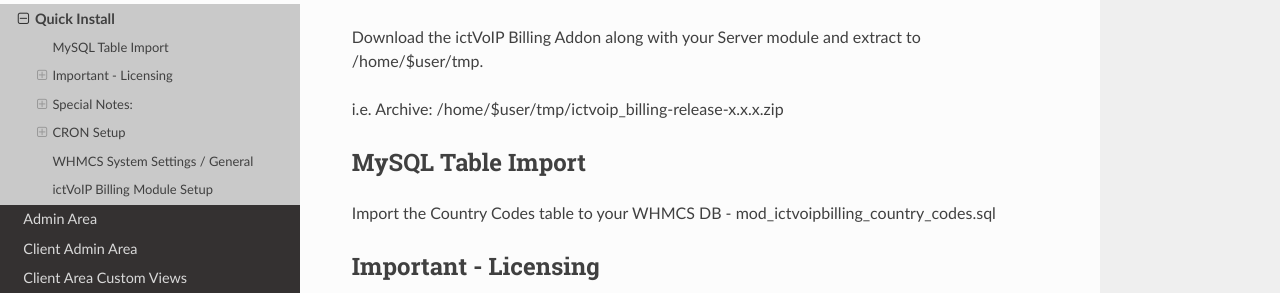
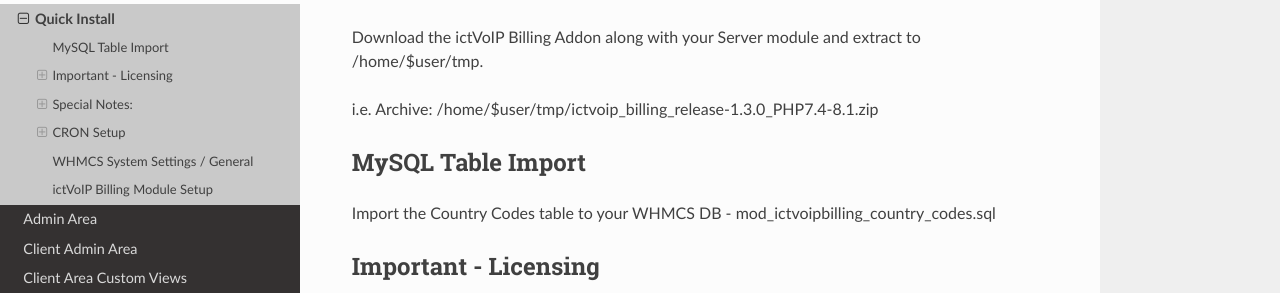
Before and after one commit to ictvoip/ictvoip-docs, a Sphinx documentation site: the page built from docs/source/getting_started/quick_install.rst, in a window 1280 px wide and 900 px high, scrolled down 564 px. Shown: the part 158-451 px from the top of the window. Built offline with Sphinx 7.4.7 and the Read the Docs theme 2.0.0, drawn with Linux system fonts in a browser that asks for light colours; pages that are not in the unit, such as notebooks, are missing from menus.

Commit message:
Update quick_install.rst

```diff
--- a/docs/source/getting_started/quick_install.rst
+++ b/docs/source/getting_started/quick_install.rst
@@ -23,7 +23,7 @@ Purchase your server module here: `ictVoIP Billing Software <https://www.icttech
 Download the ictVoIP Billing Addon along with your
 Server module and extract to /home/$user/tmp.
 
-i.e. Archive: /home/$user/tmp/ictvoip_billing-release-x.x.x.zip
+i.e. Archive: /home/$user/tmp/ictvoip_billing_release-1.3.0_PHP7.4-8.1.zip
 
 MySQL Table Import
 ==================
```
